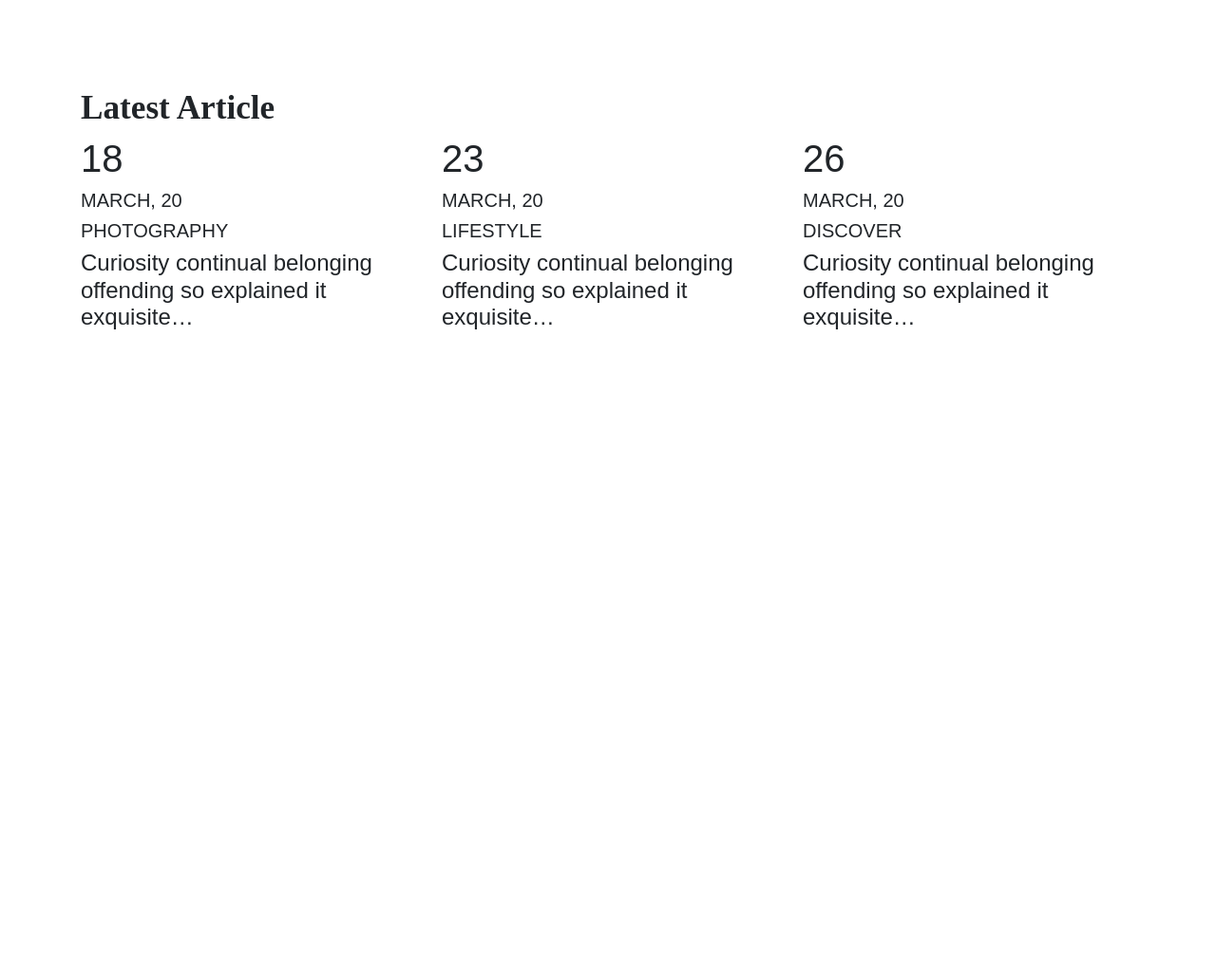
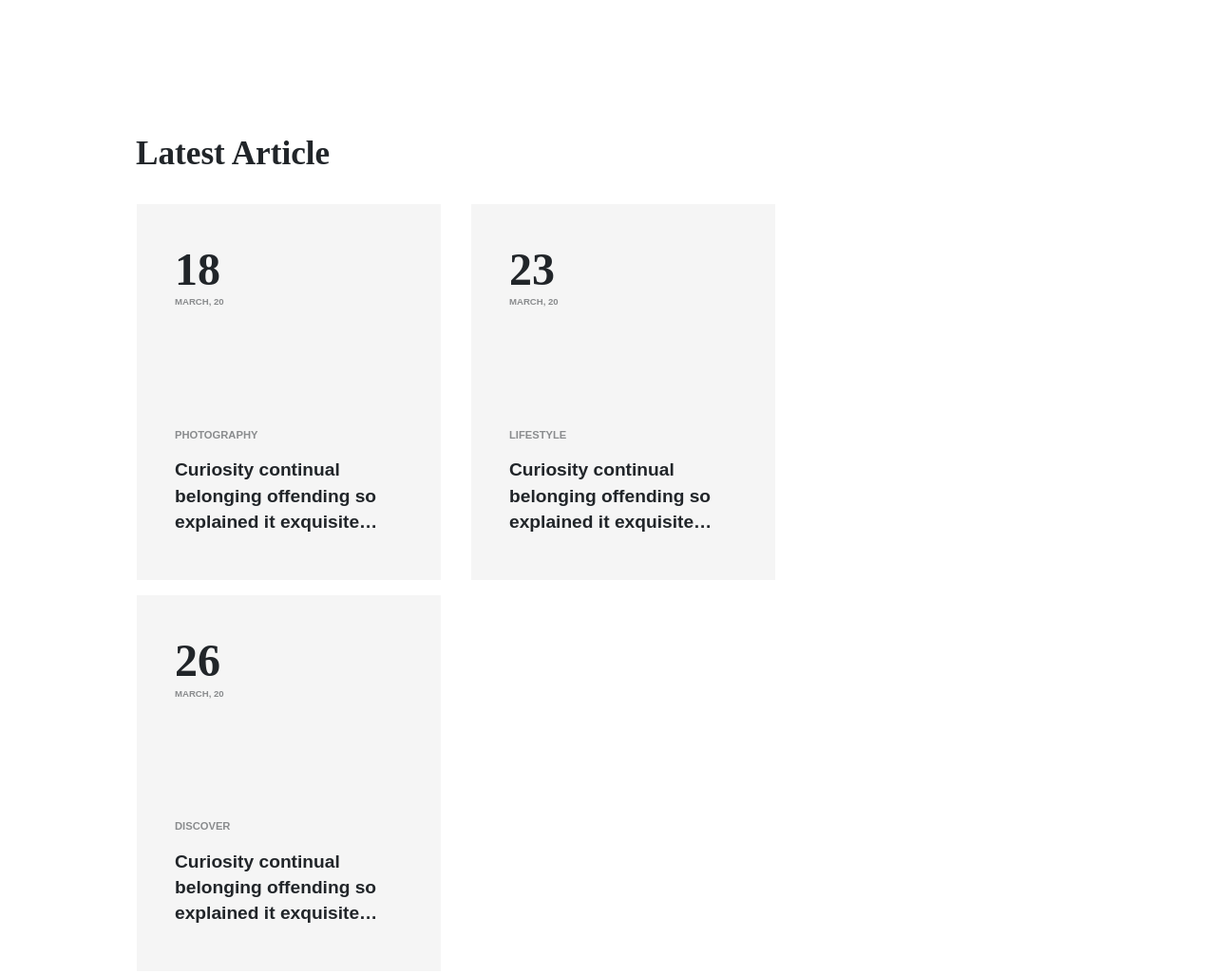
Before and after one commit to shoruk95/portfolio, a plain HTML site: page index.html in a window 1280 px wide. Shown: the part 1476-2502 px from the top of the page at 95% size. Before the commit the page ends 1833 px from the top, so only its background shows below. Drawn offline with nearby package versions, Linux system fonts and the light colour scheme.

Commit message:
edit info section

```diff
--- a/css/style.css
+++ b/css/style.css
@@ -10,6 +10,7 @@
     font-family: 'Abril Fatface';
     font-size: 2.2rem;
     font-weight: 800;
+    margin-bottom: 1rem;
 }
 
 .header .bg-home {
@@ -18,7 +19,7 @@
     height: 100vh;
 }
 .header .header-content {
-    margin: 10rem 8rem;
+    margin: 10rem 2rem;
     color: white;
 }
 .header span {
@@ -34,12 +35,11 @@
 }
 
 .about {
-    margin: 6rem 8rem;
+    margin: 7rem 8rem;
 }
 .about .about-content h4 {
     font-weight: 600;
     margin-bottom: 1rem;
-    margin-top: 1rem;
 }
 .about .about-content p {
     line-height: 2;
@@ -57,3 +57,41 @@
     z-index: 0;
     transform: translate(-125px,-45px);
 }
+
+.info {
+    margin: 8rem 8rem;
+}
+.info .box {
+    margin-top: 1rem;
+    background: #f5f5f5;
+    margin-inline-start: 1rem;
+    margin-inline-end: 1rem;
+    max-inline-size: 20rem;
+    position: relative;
+    width: 100%;
+    min-height: 350px;
+    padding: 40px;
+}
+.info .box .date {
+    margin-bottom: 8rem;
+}
+.info .box .date .day {
+    font-weight: 800;
+    font-size: 3rem;
+    margin-bottom: 0rem;
+    font-family: 'Playfair Display', serif;
+}
+.info .box .info-text-gray {
+    font-size: 0.6rem;
+    opacity: 0.5;
+    font-weight: 600;
+}
+.info .box .info-content h5 {
+    font-size: 0.7rem;
+    margin-bottom: 1rem;
+}
+.info .box .info-content h4 {
+    font-weight: 700;
+    font-size: 1.2rem;
+    line-height: 1.7rem;
+}
--- a/index.html
+++ b/index.html
@@ -19,9 +19,11 @@
 <body>
     <section class="header">
         <div class="jumbotron bg-home">
-            <div class="header-content">
-                <span class="small-text">Misto is a digital studio.</span>
-                <h1>We make digital <br> experience.</h1>
+            <div class="container">
+                <div class="header-content">
+                    <span class="small-text">Misto is a digital studio.</span>
+                    <h1>We make digital <br> experience.</h1>
+                </div>
             </div>
         </div>
     </section>
@@ -53,7 +55,7 @@
         <div class="container">
             <h1 class="title">Latest Article</h1>
             <div class="row">
-                <div class="col-xl-4">
+                <div class="col-xl-4 box">
                     <div class="image" style="background-image: url('./images/news-1.jpg')"></div>
                     <div class="date">
                         <h1 class="day">18</h1>
@@ -64,7 +66,7 @@
                         <h4>Curiosity continual belonging offending so explained it exquisite…</h4>
                     </div>
                 </div>
-                <div class="col-xl-4">
+                <div class="col-xl-4 box">
                     <div class="image" style="background-image: url('../images/news-2.jpg')"></div>
                     <div class="date">
                         <h1 class="day">23</h1>
@@ -75,7 +77,7 @@
                         <h4>Curiosity continual belonging offending so explained it exquisite…</h4>
                     </div>
                 </div>
-                <div class="col-xl-4">
+                <div class="col-xl-4 box">
                     <div class="image" style="background-image: url('./images/news-3.jpg')"></div>
                     <div class="date">
                         <h1 class="day">26</h1>
```
